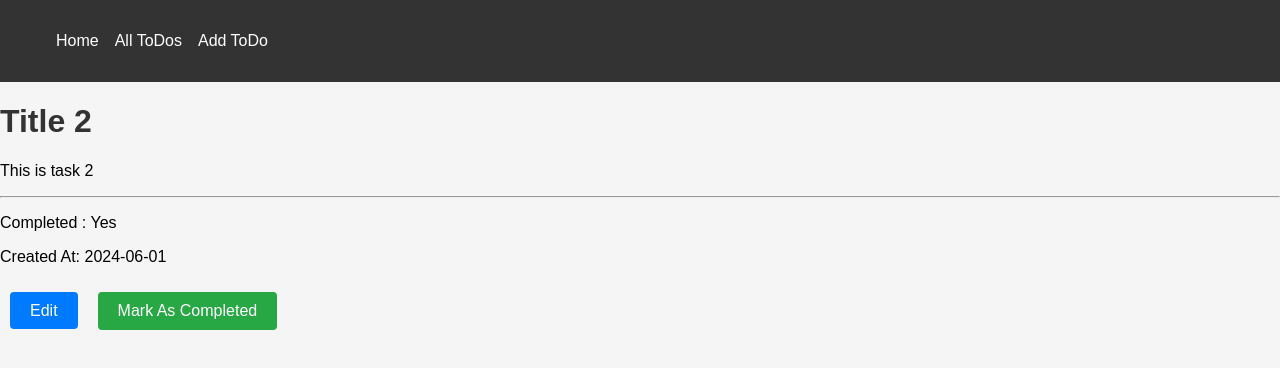
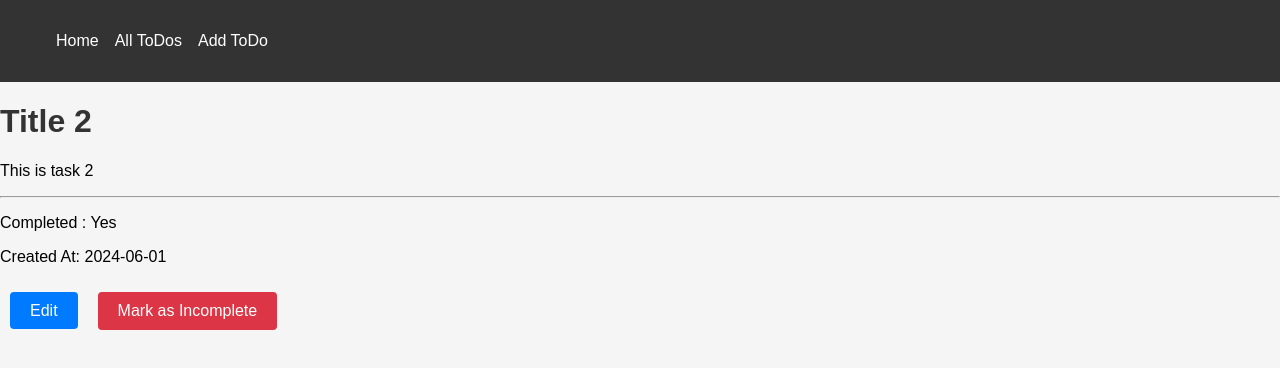
Before and after one commit to Whuaxu/Curso-Nuxt, a Nuxt app: page /todos/2 in a window 1280 px wide. Shown: the top 368 px of the page. Built offline with nearby package versions, Linux system fonts and the light colour scheme.

Commit message:
Added button logic

```diff
--- a/pages/todos/[id].vue
+++ b/pages/todos/[id].vue
@@ -10,7 +10,7 @@
 
         <NuxtLink :to="`/todos/edit/${todo?.id}`" class="btn">Edit</NuxtLink>
 
-        <button @click="todoStore.updateMarkCompletedStatus(todoid)" class="btn-success">Mark As Completed</button>
+        <button @click="todoStore.updateMarkCompletedStatus(todoid)" :class="todo?.completed ? 'btn-danger' : 'btn-success'"> {{ todo?.completed ? 'Mark as Incomplete' : 'Mark as Completed' }}</button>
 
     </div>
 </template>
```
